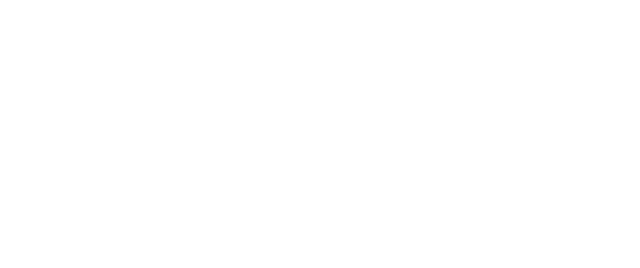
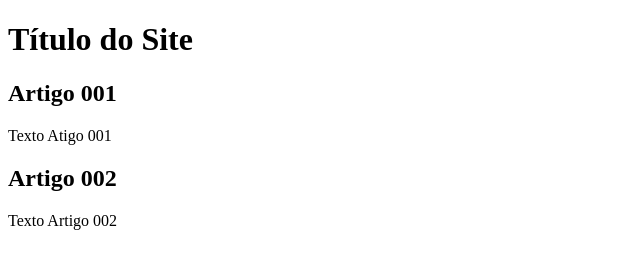
Before and after one commit to Chdrwy/Oi_amigo, a plain HTML site: page index.html in a window 1280 px wide. Shown: the whole page, without its empty margins (0-640 px from the left). Drawn offline with Linux system fonts and the light colour scheme.

Commit message:
Update index.html

```diff
--- a/index.html
+++ b/index.html
@@ -4,9 +4,23 @@
     <meta charset="UTF-8">
     <meta http-equiv="X-UA-Compatible" content="IE=edge">
     <meta name="viewport" content="width=device-width, initial-scale=1.0">
-    <title>Document</title>
+    <title>Titulo do site</title>
 </head>
 <body>
+    <main>
+        <Header>
+            <h1>Título do Site</h1>
+        </Header>
+        <Article>
+            <h2>Artigo 001</h2>
+            <p> Texto Atigo 001</p>
+        </Article>
+        <article>
+            <h2>Artigo 002</h2>
+            <p>Texto Artigo 002</p>
+        </article>
+
+    </main>
 
 </body>
 </html>
```
